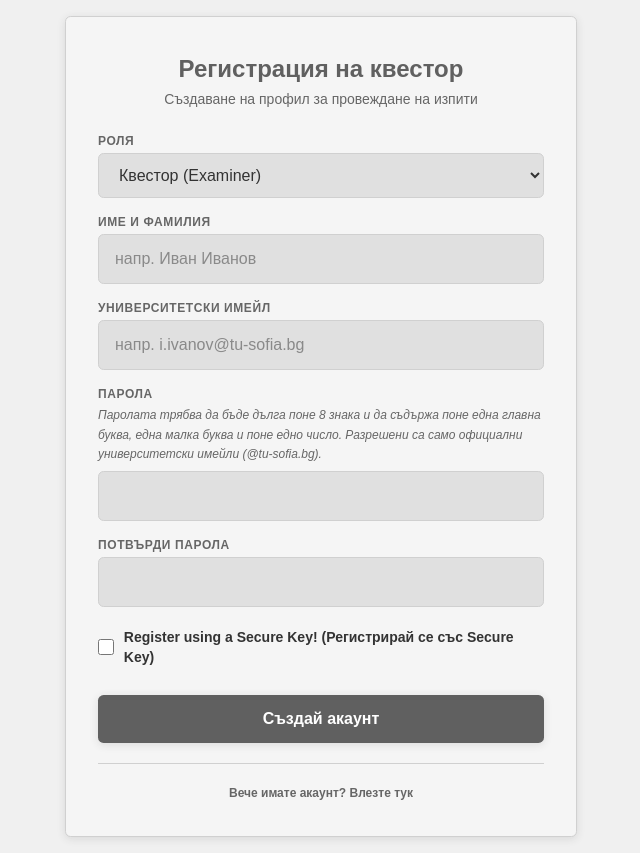
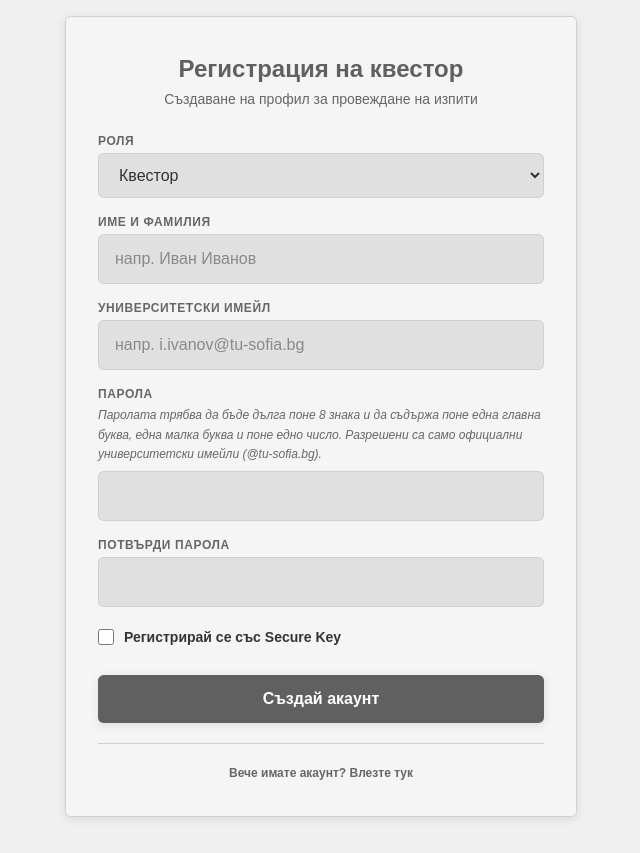
Before and after one commit to vaskovasilev03/exam_access_control_auth_sys, a FastAPI app: page /register in a window 1280 px wide. Shown: the whole page, without its empty margins (319-959 px from the left). After the commit the page ends 819 px from the top, so only its background shows below. Run offline with FastAPI, Linux system fonts and the light colour scheme; parts of the project's set-up code (start-up, migrations or seed data) failed here and were passed over.

Commit message:
cleanup(register.html): english translations removed for simple view

```diff
--- a/backend/app/templates/register.html
+++ b/backend/app/templates/register.html
@@ -55,8 +55,8 @@
                 <div>
                     <label class="text-xs text-[var(--muted-foreground)] block uppercase font-bold mb-1 tracking-wider">Роля</label>
                     <select id="role" class="w-full bg-[var(--input)] border border-[var(--border)] rounded-[var(--radius)] px-4 py-3 text-[var(--foreground)] focus:outline-none focus:ring-2 focus:ring-[var(--ring)] transition">
-                        <option value="examiner">Квестор (Examiner)</option>
-                        <option value="admin">Администратор (Administrator)</option>
+                        <option value="examiner">Квестор</option>
+                        <option value="admin">Администратор</option>
                     </select>
                 </div>
 
@@ -84,7 +84,7 @@
                 <div class="pt-1">
                     <label class="flex items-center gap-2.5 cursor-pointer select-none">
                         <input type="checkbox" id="useSecureKey" class="w-4 h-4 rounded text-[var(--primary)] border-[var(--border)] focus:ring-[var(--ring)]">
-                        <span class="text-sm font-semibold text-[var(--foreground)]">Register using a Secure Key! (Регистрирай се със Secure Key)</span>
+                        <span class="text-sm font-semibold text-[var(--foreground)]">Регистрирай се със Secure Key</span>
                     </label>
                 </div>
 
```
